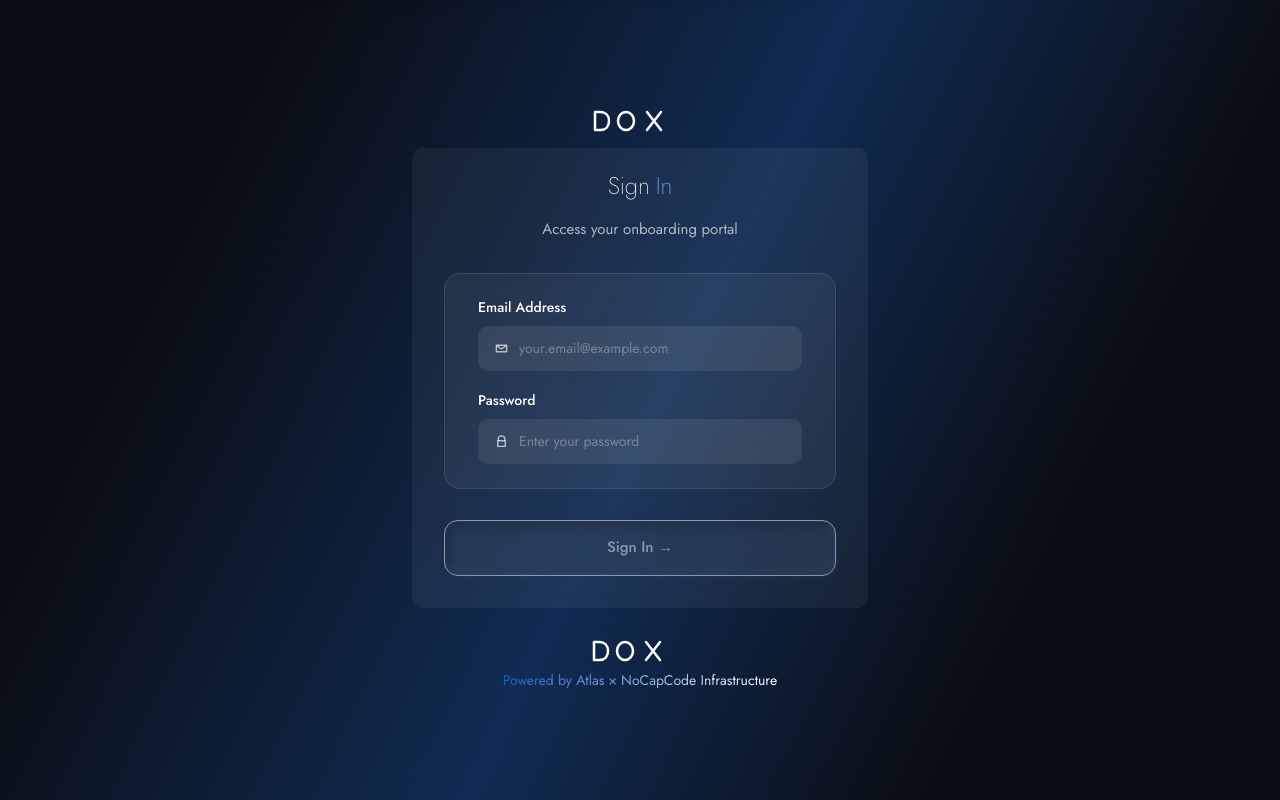
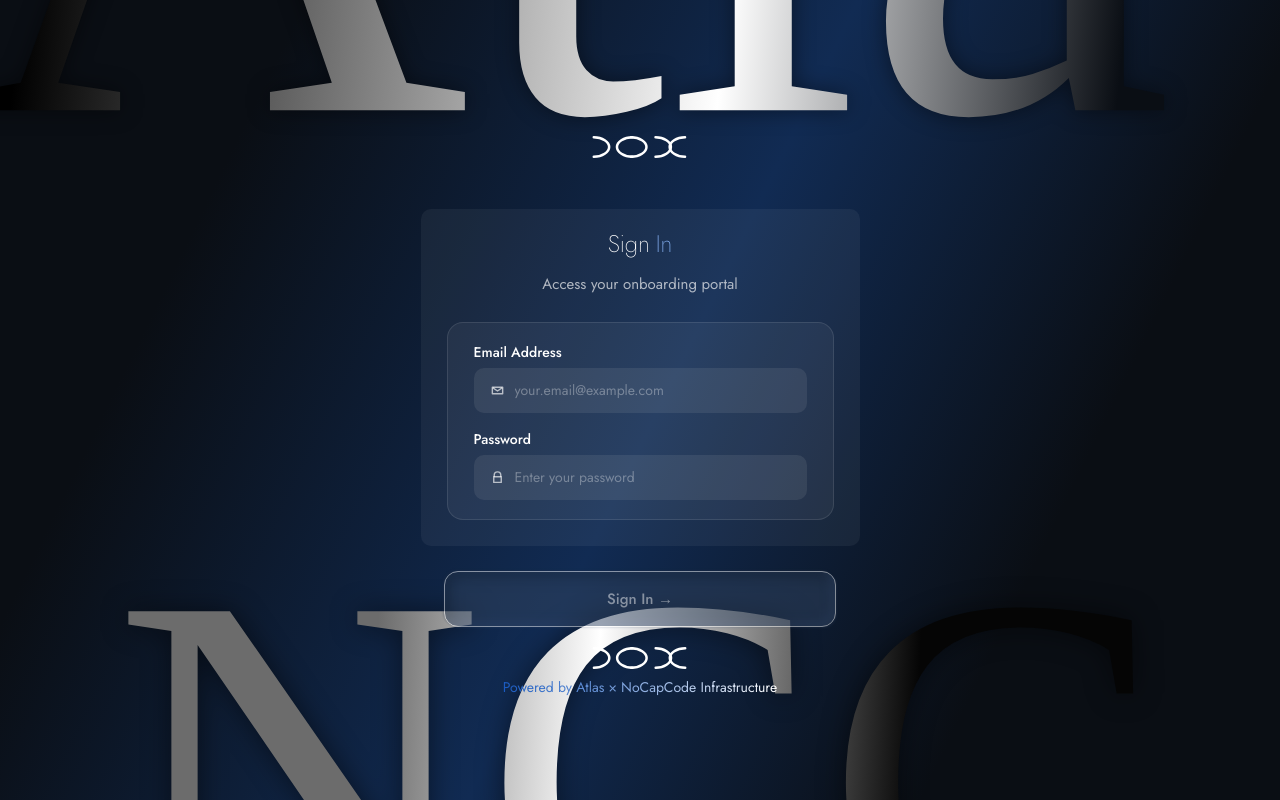
Before and after one commit to NoCapCode-tm/Dox, a React (Vite) app: page / in a window 1280 px wide. Built offline with nearby package versions, Linux system fonts and the light colour scheme; a web font is replaced by a local one.

Commit message:
fix: correct the atlas text position and structure the page

```diff
--- a/src/pages/SignIn.jsx
+++ b/src/pages/SignIn.jsx
@@ -1,9 +1,7 @@
 import { useMemo, useState } from "react";
 
 /**
- * SignIn page — matches updated Figma "Desktop - 9" design.
- * Responsive layout using flexbox. Background is a diagonal blue gradient.
- * Decorative large text sits behind the form as visual layer.
+ * SignIn page
  */
 const SignIn = () => {
   const [email, setEmail] = useState("");
@@ -23,47 +21,56 @@ const SignIn = () => {
 
   return (
     <div
-      className="relative min-h-screen w-full flex flex-col items-center justify-center overflow-hidden"
+      className="relative h-screen w-full overflow-hidden flex items-center justify-center"
       style={{
-        background: "linear-gradient(116.04deg, #0A0E14 18.26%, #112B53 51.38%, #0A0E14 78.49%)",
+        background:
+          "linear-gradient(116.04deg, #0A0E14 18.26%, #112B53 51.38%, #0A0E14 78.49%)",
       }}
     >
-      {/* ── Decorative "Atla" text — top, behind form ── */}
+      {/* Group 260 — "Atla" decorative text*/}
       <div
-        className="absolute top-0 left-0 w-full pointer-events-none select-none overflow-hidden"
-        style={{ height: "180px" }}
+        className="absolute pointer-events-none select-none w-full"
+        style={{
+          top: 0,
+          left: 0,
+          zIndex: 0,
+        }}
       >
-        {/* Shadow layer */}
+        {/* Atla shadow layer */}
         <div
           className="absolute"
           style={{
             fontFamily: "Jomolhari, serif",
-            fontSize: "clamp(200px, 40vw, 800px)",
+            fontSize: "55vw",
             fontWeight: 400,
-            lineHeight: "27px",
+            lineHeight: "1",
             color: "rgba(0,0,0,0.46)",
             filter: "blur(11.1px)",
-            top: "-200px",
-            left: "-46px",
+            top: 0,
+            left: "-3vw",
+            transform: "translate(0, -68%)",
             whiteSpace: "nowrap",
           }}
         >
           Atla
         </div>
-        {/* Gradient layer */}
+
+        {/* Atla gradient layer */}
         <div
           className="absolute"
           style={{
             fontFamily: "Jomolhari, serif",
-            fontSize: "clamp(200px, 40vw, 800px)",
+            fontSize: "55vw",
             fontWeight: 400,
-            lineHeight: "27px",
-            background: "linear-gradient(95.73deg, #000000 8.34%, #FFFFFF 63.47%, #0A0E14 94.62%)",
+            lineHeight: "1",
+            background:
+              "linear-gradient(95.73deg, #000000 8.34%, #FFFFFF 63.47%, #0A0E14 94.62%)",
             WebkitBackgroundClip: "text",
             WebkitTextFillColor: "transparent",
             backgroundClip: "text",
-            top: "-220px",
-            left: "-46px",
+            top: 0,
+            left: "-3vw",
+            transform: "translate(0, -68%)",
             whiteSpace: "nowrap",
           }}
         >
@@ -71,42 +78,49 @@ const SignIn = () => {
         </div>
       </div>
 
-      {/* ── Decorative "NCC" text — bottom, behind form ── */}
+      {/*Group 261 — "NCC" decorative text*/}
       <div
-        className="absolute bottom-0 left-0 w-full pointer-events-none select-none overflow-hidden"
-        style={{ height: "180px" }}
+        className="absolute pointer-events-none select-none w-full"
+        style={{
+          bottom: 0,
+          left: 0,
+          zIndex: 0,
+        }}
       >
-        {/* Shadow layer */}
+        {/* NCC shadow layer */}
         <div
           className="absolute"
           style={{
             fontFamily: "Jomolhari, serif",
-            fontSize: "clamp(200px, 40vw, 800px)",
+            fontSize: "40vw",
             fontWeight: 400,
-            lineHeight: "27px",
+            lineHeight: "1",
             color: "rgba(0,0,0,0.49)",
             filter: "blur(13.65px)",
-            bottom: "-600px",
-            left: "-192px",
+            bottom: 0,
+            left: "50%",
+            transform: "translate(-50%, 45%)",
             whiteSpace: "nowrap",
           }}
         >
           NCC
         </div>
-        {/* Gradient layer */}
+        {/* NCC gradient layer */}
         <div
           className="absolute"
           style={{
             fontFamily: "Jomolhari, serif",
-            fontSize: "clamp(200px, 40vw, 800px)",
+            fontSize: "40vw",
             fontWeight: 400,
-            lineHeight: "27px",
-            background: "linear-gradient(93.02deg, #6C6C6C 24.98%, #FFFFFF 45.65%, #050505 75.35%)",
+            lineHeight: "1",
+            background:
+              "linear-gradient(93.02deg, #6C6C6C 24.98%, #FFFFFF 45.65%, #050505 75.35%)",
             WebkitBackgroundClip: "text",
             WebkitTextFillColor: "transparent",
             backgroundClip: "text",
-            bottom: "-600px",
-            left: "-136px",
+            bottom: 0,
+            left: "50%",
+            transform: "translate(-50%, 45%)",
             whiteSpace: "nowrap",
           }}
         >
@@ -114,17 +128,25 @@ const SignIn = () => {
         </div>
       </div>
 
-      {/* ── Main content — DOX logo + card + footer ── */}
-      <div className="relative z-10 flex flex-col items-center w-full px-4">
-
-        {/* DOX logo — above card */}
-        <div className="mb-[16px]">
+      {/* ── Main Content Wrapper ── */}
+      <div
+        className="relative flex flex-col items-center w-full px-4"
+        style={{ maxWidth: "471px", zIndex: 20 }}
+      >
+        {/* Union — background pill behind DOX logo, sits above card  */}
+        <div
+          className="flex items-center justify-center mb-[18px]"
+          style={{
+            width: "332.06px",
+            height: "89px",
+          }}
+        >
           <DoxLogo />
         </div>
 
-        {/* ── Card — max-w:456px, radius:10px ── */}
+        {/* Card */}
         <div
-          className="w-full max-w-[456px] rounded-[10px] px-[32px] pt-[22px] pb-[32px] flex flex-col items-center"
+          className="w-full max-w-[456px] rounded-[10px] px-[26px] pt-[18px] pb-[26px] flex flex-col items-center"
           style={{ backgroundColor: "rgba(255,255,255,0.05)" }}
         >
           {/* Title */}
@@ -145,7 +167,7 @@ const SignIn = () => {
 
           {/* Subtitle */}
           <p
-            className="mt-[12px] font-[Jost] text-[15px] font-normal text-center leading-[28px] m-0"
+            className="mt-[10px] font-[Jost] text-[15px] font-normal text-center leading-[28px]"
             style={{ color: "rgba(255,255,255,0.65)" }}
           >
             Access your onboarding portal
@@ -153,7 +175,7 @@ const SignIn = () => {
 
           {/* Inner fields box — radius:16px */}
           <div
-            className="mt-[30px] w-full max-w-[392px] rounded-[16px] px-[33px] py-[24px] flex flex-col"
+            className="mt-[24px] w-full max-w-[392px] rounded-[16px] px-[26px] py-[19px] flex flex-col"
             style={{
               backgroundColor: "rgba(255,255,255,0.05)",
               border: "0.8px solid rgba(255,255,255,0.1)",
@@ -164,9 +186,9 @@ const SignIn = () => {
               Email Address
             </div>
 
-            {/* Email input — height:45, radius:10px */}
+            {/* Email input */}
             <div
-              className="mt-[8px] w-full h-[45px] rounded-[10px] flex items-center gap-[10px] px-[16px]"
+              className="mt-[6px] w-full h-[45px] rounded-[10px] flex items-center gap-[10px] px-[16px]"
               style={{ backgroundColor: "rgba(201,201,201,0.1)" }}
             >
               <MailIcon />
@@ -183,13 +205,13 @@ const SignIn = () => {
             </div>
 
             {/* Password label */}
-            <div className="mt-[20px] h-[20px] flex items-center font-[Jost] text-[14px] font-medium text-[#FFFFFF]">
+            <div className="mt-[16px] h-[20px] flex items-center font-[Jost] text-[14px] font-medium text-[#FFFFFF]">
               Password
             </div>
 
-            {/* Password input — height:45, radius:10px */}
+            {/* Password input */}
             <div
-              className="mt-[8px] w-full h-[45px] rounded-[10px] flex items-center gap-[10px] px-[16px]"
+              className="mt-[6px] w-full h-[45px] rounded-[10px] flex items-center gap-[10px] px-[16px]"
               style={{ backgroundColor: "rgba(201,201,201,0.1)" }}
             >
               <LockIcon />
@@ -206,26 +228,28 @@ const SignIn = () => {
             </div>
           </div>
 
-          {/* Sign In button — height:56, radius:14px, with exact Figma box shadow */}
+        </div>
+
+        {/* Sign In button */}
           <button
             type="button"
             onClick={handleSignIn}
             disabled={!canSubmit}
-            className="mt-[31px] w-full max-w-[392px] h-[56px] rounded-[14px] flex items-center justify-center gap-[4px] transition-opacity disabled:opacity-50 disabled:cursor-not-allowed hover:enabled:opacity-90"
+            className="mt-[25px] w-full max-w-[392px] h-[56px] rounded-[14px] flex items-center justify-center gap-[4px] transition-opacity disabled:opacity-50 disabled:cursor-not-allowed hover:enabled:opacity-90"
             style={{
               backgroundColor: "#314460",
               border: "1px solid #FFFFFF",
-              boxShadow: "1px 1px 2px rgba(64,88,125,0.3), -1px -1px 2px rgba(34,48,67,0.5), inset -5px 5px 10px rgba(34,48,67,0.2), inset 5px -5px 10px rgba(34,48,67,0.2), inset -5px -5px 10px rgba(64,88,125,0.9), inset 5px 5px 13px rgba(34,48,67,0.9)",
+              boxShadow:
+                "1px 1px 2px rgba(64,88,125,0.3), -1px -1px 2px rgba(34,48,67,0.5), inset -5px 5px 10px rgba(34,48,67,0.2), inset 5px -5px 10px rgba(34,48,67,0.2), inset -5px -5px 10px rgba(64,88,125,0.9), inset 5px 5px 13px rgba(34,48,67,0.9)",
             }}
           >
             <span className="font-[Jost] text-[15px] font-medium text-[#FFFFFF]">
               Sign In →
             </span>
           </button>
-        </div>
 
-        {/* ── Footer — DOX logo + gradient text ── */}
-        <div className="flex flex-col items-center gap-[8px] mt-[32px]">
+        {/* Footer — DOX logo + gradient text */}
+        <div className="flex flex-col items-center gap-[8px] mt-[20px]">
           <DoxLogo />
           <p
             className="font-[Jost] text-[14px] font-normal text-center m-0"
@@ -244,7 +268,9 @@ const SignIn = () => {
   );
 };
 
-/** Mail icon — 15×15, stroke rgba(255,255,255,0.65) */
+/**
+ * MailIcon
+ */
 const MailIcon = () => (
   <svg
     width="15"
@@ -270,7 +296,9 @@ const MailIcon = () => (
   </svg>
 );
 
-/** Lock icon — 15×15, stroke rgba(255,255,255,0.65) */
+/**
+ * LockIcon
+ */
 const LockIcon = () => (
   <svg
     width="15"
@@ -297,40 +325,55 @@ const LockIcon = () => (
 );
 
 /**
- * DoxLogo — width:94.88, height:22, stroke #FFFFFF at 2.5px.
- * Matches Figma Group 173 — 5 vector paths forming DOX wordmark.
+ * DoxLogo
  */
 const DoxLogo = () => (
   <svg
-    width="95"
+    width="100%"
     height="22"
     viewBox="0 0 95 22"
     fill="none"
     xmlns="http://www.w3.org/2000/svg"
     aria-label="DOX logo"
   >
+    {/* Vector 4: D (left stroke) */}
     <path
-      d="M2 2h5.5C12.5 2 16 5.5 16 11s-3.5 9-8.5 9H2V2Z"
-      stroke="#FFFFFF"
-      strokeWidth="2.5"
-      strokeLinejoin="round"
-      fill="none"
-    />
-    <ellipse
-      cx="33"
-      cy="11"
-      rx="8"
-      ry="9"
-      stroke="#FFFFFF"
-      strokeWidth="2.5"
-      fill="none"
-    />
-    <path
-      d="M54 2l14 18M68 2L54 20"
+      d="M 1.25 1.25 C 9.88 1.25, 16.63 6, 16.63 11 C 16.63 16, 9.88 20.75, 1.25 20.75"
       stroke="#FFFFFF"
       strokeWidth="2.5"
       strokeLinecap="round"
-      fill="none"
+    />
+    {/* Vector 5: O left */}
+    <path
+      d="M 16.63 1.25 C 8 1.25, 1.25 6, 1.25 11 C 1.25 16, 8 20.75, 16.63 20.75"
+      stroke="#FFFFFF"
+      strokeWidth="2.5"
+      strokeLinecap="round"
+      transform="translate(23.18, 0)"
+    />
+    {/* Vector 6: O right, mirrored */}
+    <path
+      d="M 16.63 1.25 C 8 1.25, 1.25 6, 1.25 11 C 1.25 16, 8 20.75, 16.63 20.75"
+      stroke="#FFFFFF"
+      strokeWidth="2.5"
+      strokeLinecap="round"
+      transform="translate(55.19, 0) matrix(-1, 0, 0, 1, 0, 0)"
+    />
+    {/* Vector 7: X left (stroke) */}
+    <path
+      d="M 1.25 1.25 C 9.88 1.25, 16.63 6, 16.63 11 C 16.63 16, 9.88 20.75, 1.25 20.75"
+      stroke="#FFFFFF"
+      strokeWidth="2.5"
+      strokeLinecap="round"
+      transform="translate(61.74, 0)"
+    />
+    {/* Vector 8: X right, mirrored */}
+    <path
+      d="M 1.25 1.25 C 9.88 1.25, 16.63 6, 16.63 11 C 16.63 16, 9.88 20.75, 1.25 20.75"
+      stroke="#FFFFFF"
+      strokeWidth="2.5"
+      strokeLinecap="round"
+      transform="translate(93.75, 0) matrix(-1, 0, 0, 1, 0, 0)"
     />
   </svg>
 );
```
